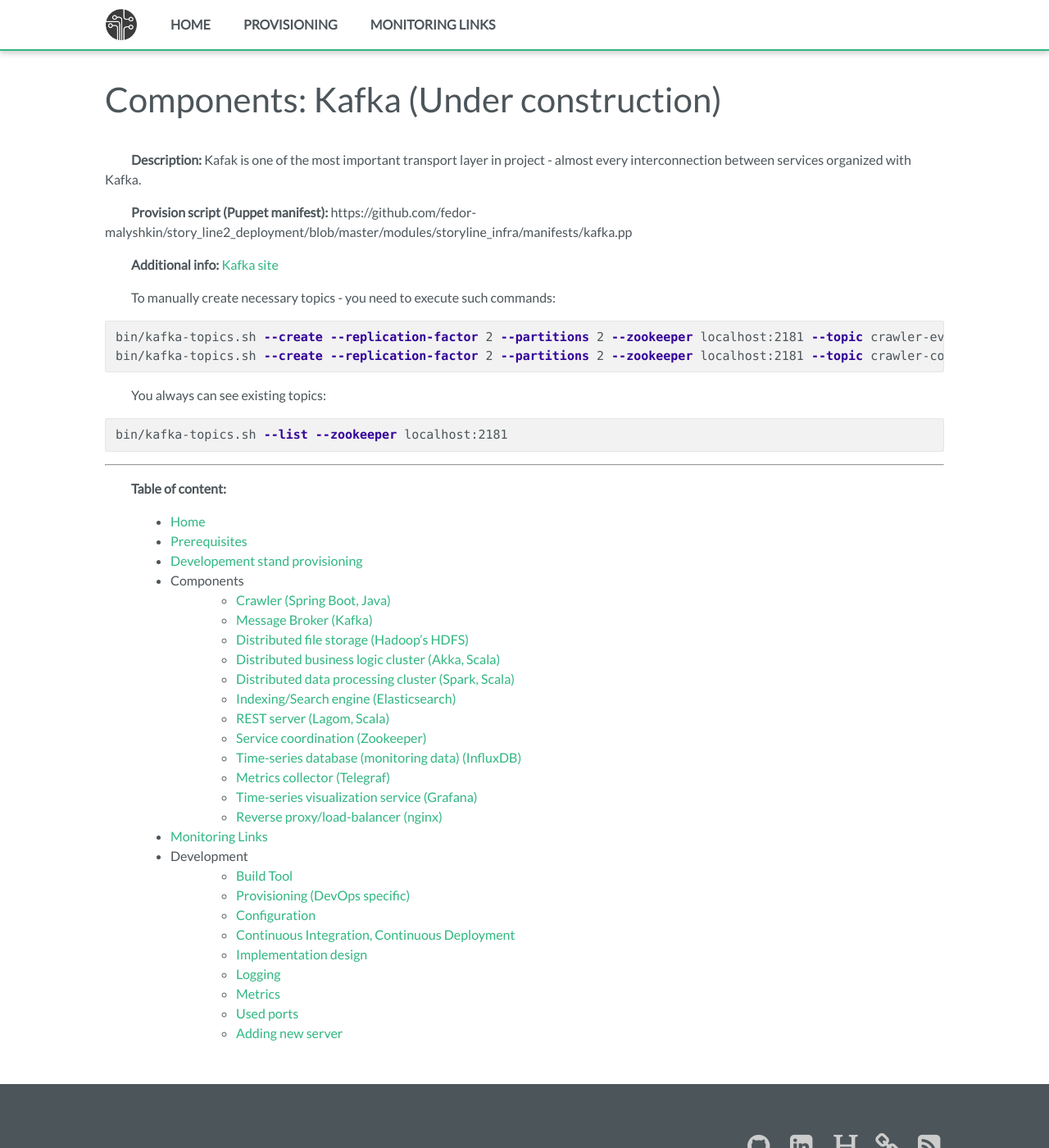
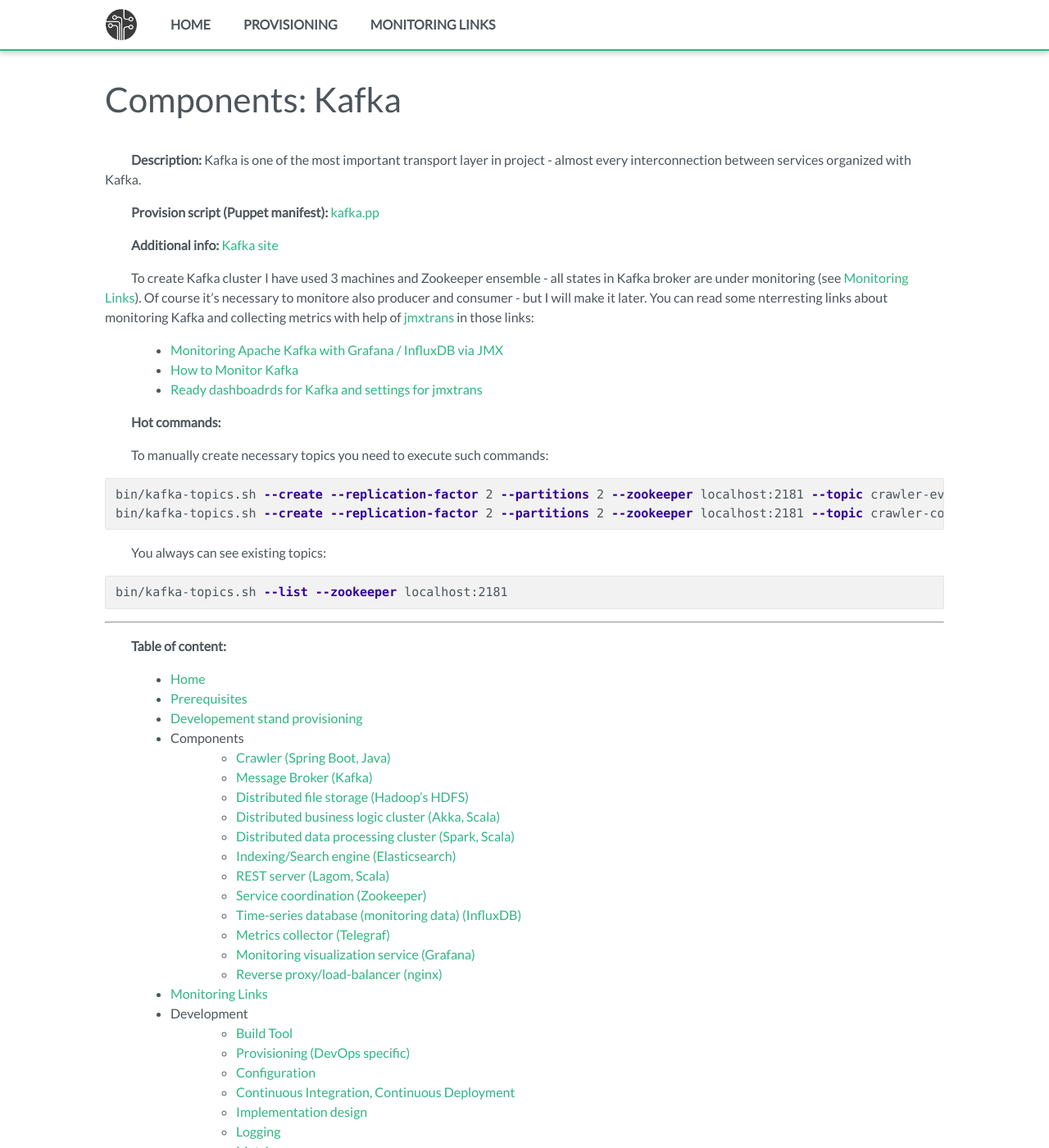
Before and after one commit to fedor-malyshkin/story_line2_build, a Jekyll site: the page built from docs/components/kafka.md, in a window 1280 px wide and 1400 px high. Shown: the whole window at 82% size. Built offline with Jekyll 4.4.1, drawn with Linux system fonts in a browser that asks for light colours.

Commit message:
Correction in documentation

````diff
--- a/docs/_includes/toc.md
+++ b/docs/_includes/toc.md
@@ -13,7 +13,7 @@
 	* [Service coordination (Zookeeper)]({{ site.baseurl}}{% link components/zookeeper.md %})
 	* [Time-series database (monitoring data) (InfluxDB)]({{ site.baseurl}}{% link components/influxdb.md %})
 	* [Metrics collector (Telegraf)]({{ site.baseurl}}{% link components/telegraf.md %})
-	* [Time-series visualization service (Grafana)]({{ site.baseurl}}{% link components/grafana.md %})
+	* [Monitoring visualization service (Grafana)]({{ site.baseurl}}{% link components/grafana.md %})
 	* [Reverse proxy/load-balancer (nginx)]({{ site.baseurl}}{% link components/nginx.md %})
 * [Monitoring Links]({{ site.baseurl}}{% link monitoring_links.md %})
 * Development
--- a/docs/components/kafka.md
+++ b/docs/components/kafka.md
@@ -1,15 +1,25 @@
 ---
-title: "Components: Kafka (Under construction)"
+title: "Components: Kafka"
 layout: post
 permalink: components/kafka
 ---
-**Description:** Kafak is one of the most important transport layer in project - almost every interconnection between services organized with Kafka.
+**Description:** Kafka is one of the most important transport layer in project - almost every interconnection between services organized with Kafka.
 
-**Provision script (Puppet manifest):** https://github.com/fedor-malyshkin/story_line2_deployment/blob/master/modules/storyline_infra/manifests/kafka.pp
+**Provision script (Puppet manifest):** [kafka.pp](https://github.com/fedor-malyshkin/story_line2_deployment/blob/master/modules/storyline_infra/manifests/kafka.pp)
 
 **Additional info:** [Kafka site](http://kafka.apache.org/)
 
-To manually create necessary topics -  you need to execute such commands:
+To create Kafka cluster I have used 3 machines and Zookeeper ensemble - all states in Kafka broker are under monitoring
+(see [Monitoring Links]({{ site.baseurl}}{% link monitoring_links.md %})). Of course it's necessary to monitore also producer
+and consumer - but I will make it later. You can read some nterresting links about monitoring Kafka and collecting metrics with help of [jmxtrans](http://www.jmxtrans.org/) in those links:
+* [Monitoring Apache Kafka with Grafana / InfluxDB via JMX](https://softwaremill.com/monitoring-apache-kafka-with-influxdb-grafana/)
+* [How to Monitor Kafka](https://blog.serverdensity.com/how-to-monitor-kafka/)
+* [Ready dashboadrds for Kafka and settings for jmxtrans](https://github.com/softwaremill/confluent-playground/tree/master/metrics/kafka)
+
+
+**Hot commands:**
+
+To manually create necessary topics you need to execute such commands:
 
 ```sh
 bin/kafka-topics.sh --create --replication-factor 2 --partitions 2 --zookeeper localhost:2181 --topic crawler-events
````
Also changed, not shown: docs/components/grafana.md (+1 -1 lines), docs/index.md (+8 -10 lines).
